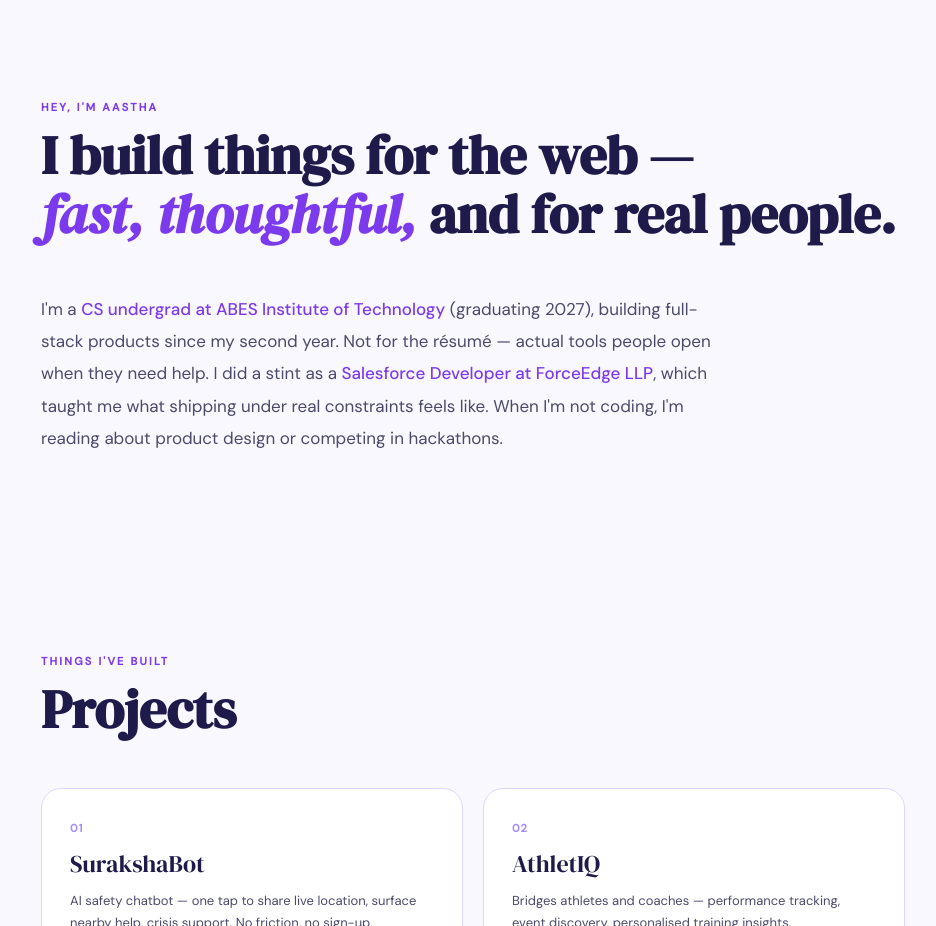
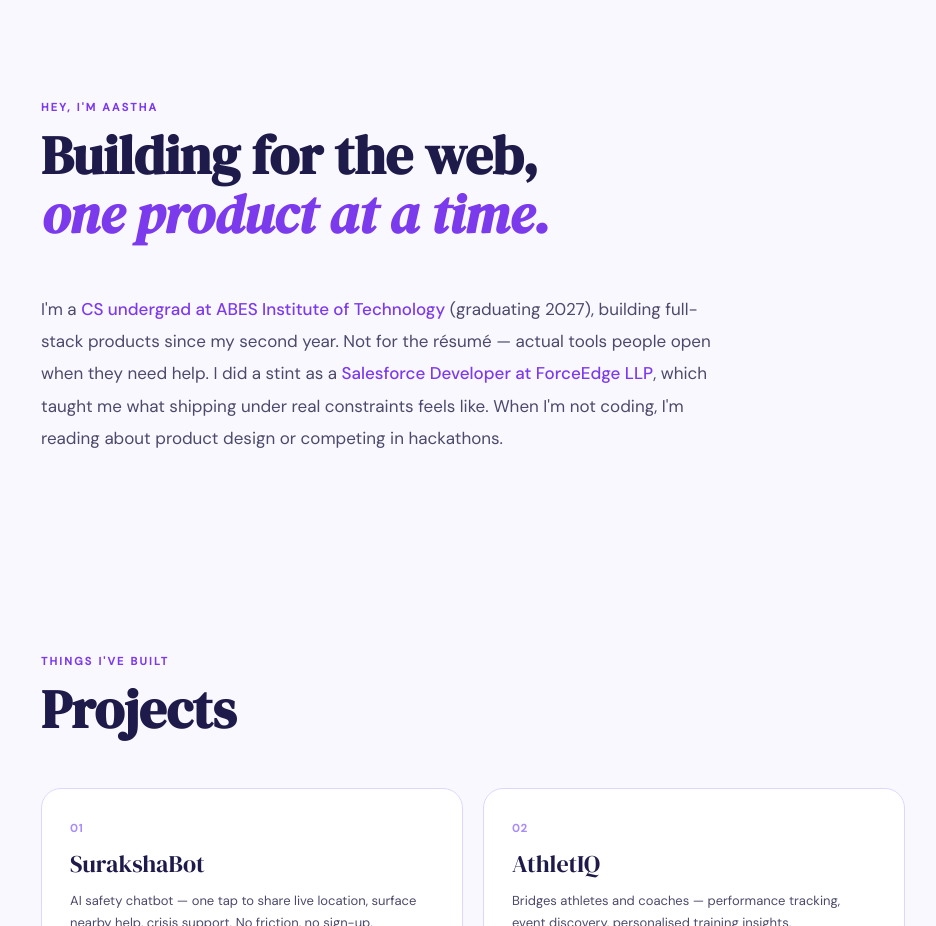
Before and after one commit to aastha4895/portfolio, a plain HTML site: page index.html in a window 1280 px wide. Shown: the part 800-1726 px from the top of the page, without its empty margins (167-1103 px from the left). Drawn offline with Linux system fonts and the light colour scheme.

Commit message:
Update index.html

```diff
--- a/index.html
+++ b/index.html
@@ -123,7 +123,7 @@ footer{text-align:center;padding:28px;font-size:12px;color:var(--muted);border-t
 <section class="s">
   <div class="wrap">
     <p class="lbl r">Hey, I'm Aastha</p>
-    <h2 class="ttl r" style="transition-delay:0.1s">I build things for the web —<br/><em>fast, thoughtful,</em> and for real people.</h2>
+    <h2 class="ttl r" style="transition-delay:0.1s">Building for the web,<br/><em>one product at a time.</em></h2>
     <p class="intro-body r" style="transition-delay:0.2s">
       I'm a <strong>CS undergrad at ABES Institute of Technology</strong> (graduating 2027), building full-stack products since my second year. Not for the résumé — actual tools people open when they need help. I did a stint as a <strong>Salesforce Developer at ForceEdge LLP</strong>, which taught me what shipping under real constraints feels like. When I'm not coding, I'm reading about product design or competing in hackathons.
     </p>
```
